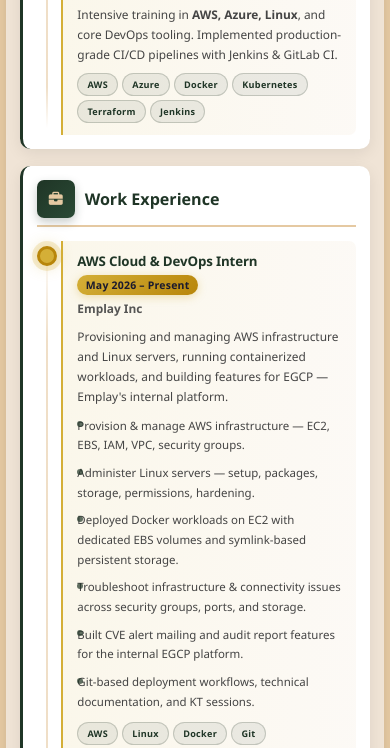
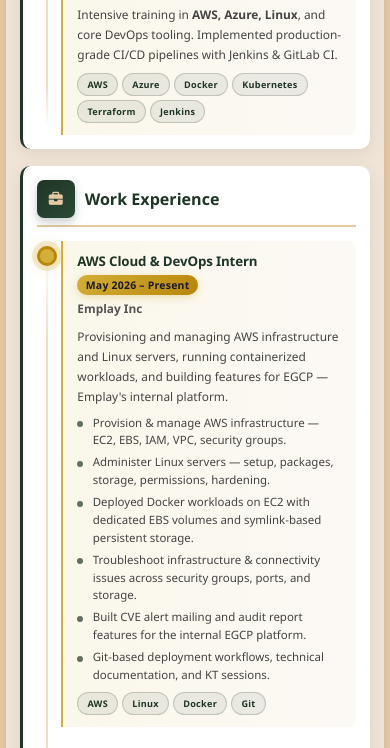
Before and after one commit to Lalit-Rajpurohit/Lalit-Rajpurohit.github.io, a plain HTML site: page index.html in a window 390 px wide. Shown: the part 7970-8718 px from the top of the page. Drawn offline with Linux system fonts and the light colour scheme.

Commit message:
fix: responsive layout — center wrapper, timeline bullets, card heights
- Remove leftover margin-left:0 on .wrapper (769-1510px) that pushed the page left
- Timeline bullet padding was overridden by .list-item ul li, dots overlapped text
- align-items:start on .list so Education card doesn't stretch to Work card height

```diff
--- a/style.css
+++ b/style.css
@@ -648,6 +648,7 @@ header nav li:hover {
   display: grid;
   grid-template-columns: repeat(auto-fit, minmax(280px, 1fr));
   gap: 2rem;
+  align-items: start;
 }
 
 .list-item {
@@ -1515,10 +1516,6 @@ footer {
 
 /* Nav Collapse (1510px) */
 @media (max-width: 1510px) {
-  .wrapper {
-    margin-left: 0;
-  }
-
   .nav {
     position: fixed;
     top: 20px;
@@ -3122,9 +3119,9 @@ body,
   gap: 0.3rem;
 }
 
-.timeline-bullets li {
+.list-item .timeline-bullets li {
   position: relative;
-  padding-left: 1.1rem;
+  padding: 0 0 0 1.1rem;
   font-size: 0.82rem;
   line-height: 1.55;
   color: var(--color-text);
```
